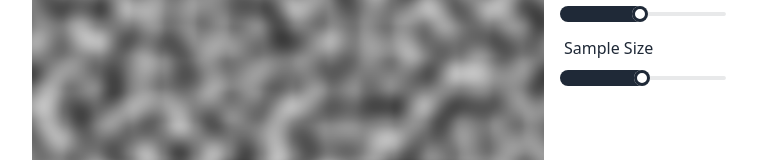
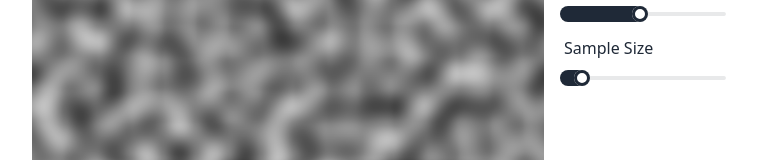
Before and after one commit to ryanachten/hertz, a React (Create React App) app: page / in a window 1280 px wide. Both pictures are taken after a click on the button "PLAY". Shown: the part 172-332 px from the top of the page, without its empty margins (261-1018 px from the left). Built offline with nearby package versions, Linux system fonts and the light colour scheme.

Commit message:
feat: add redux and settings store

```diff
--- a/package.json
+++ b/package.json
@@ -3,6 +3,7 @@
   "version": "0.1.0",
   "private": true,
   "dependencies": {
+    "@reduxjs/toolkit": "^1.9.3",
     "@testing-library/jest-dom": "^5.16.5",
     "@testing-library/react": "^13.4.0",
     "@testing-library/user-event": "^13.5.0",
@@ -13,6 +14,7 @@
     "daisyui": "^2.51.3",
     "react": "^18.2.0",
     "react-dom": "^18.2.0",
+    "react-redux": "^8.0.5",
     "react-scripts": "5.0.1",
     "typescript": "^4.9.5",
     "web-vitals": "^2.1.4"
--- a/src/App.tsx
+++ b/src/App.tsx
@@ -1,19 +1,42 @@
 import { useContext, useEffect, useRef, useState } from "react";
+import { useSelector } from "react-redux";
+import AnimationControls from "./components/AnimationControls";
 import { IMAGE_OPTIONS } from "./constants/image";
+import useSettingRef from "./hooks/useSelectRef";
+import { getSetting } from "./selectors/settings.selectors";
 import { AnimationServiceContext } from "./services/AnimationService";
 import { AudioServiceContext } from "./services/AudioService";
 
 function App() {
   const audioServiceContext = useContext(AudioServiceContext);
   const animationServiceContext = useContext(AnimationServiceContext);
+
   const selectedImage = useRef(IMAGE_OPTIONS[0].path);
-  const sampleSize = useRef(10);
+  const sampleSize = useSettingRef("sampleSize");
+  const fps = useSelector(getSetting)("fps");
+
   const [isAnimating, setAnimating] = useState(false);
   const backgroundCanvasRef = useRef<HTMLCanvasElement>(null);
   const foregroundCanvasRef = useRef<HTMLCanvasElement>(null);
   const imageRef = useRef<HTMLImageElement>();
   const x = useRef(0);
   const y = useRef(0);
+
+  useEffect(() => {
+    animationServiceContext.fps = fps;
+  }, [animationServiceContext, fps]);
+
+  useEffect(() => {
+    setupCanvas();
+    window.addEventListener(animationServiceContext.eventName, handleFrame);
+    return () => {
+      stopServices();
+      window.removeEventListener(
+        animationServiceContext.eventName,
+        handleFrame
+      );
+    };
+  }, []);
 
   const startServices = () => {
     audioServiceContext.startOutput();
@@ -85,50 +108,6 @@ function App() {
     });
   };
 
-  useEffect(() => {
-    setupCanvas();
-    window.addEventListener(animationServiceContext.eventName, handleFrame);
-    return () => {
-      stopServices();
-      window.removeEventListener(
-        animationServiceContext.eventName,
-        handleFrame
-      );
-    };
-  }, []);
-
-  const renderPlayControls = () => (
-    <>
-      <label className="label" htmlFor="fps">
-        FPS
-      </label>
-      <input
-        className="range range-xs"
-        name="fps"
-        type="range"
-        min="0"
-        defaultValue="24"
-        max="50"
-        onChange={(e) => {
-          animationServiceContext.fps = parseInt(e.target.value, 10);
-        }}
-      />
-      <label className="label" htmlFor="sampleSize">
-        Sample Size
-      </label>
-      <input
-        className="range range-xs"
-        name="sampleSize"
-        type="range"
-        min="1"
-        max="100"
-        onChange={(e) => {
-          sampleSize.current = parseInt(e.target.value, 10);
-        }}
-      />
-    </>
-  );
-
   return (
     <main className="flex flex-wrap gap-4 justify-center">
       <div className="relative">
@@ -165,7 +144,7 @@ function App() {
             </option>
           ))}
         </select>
-        {isAnimating && renderPlayControls()}
+        {isAnimating && <AnimationControls />}
       </div>
     </main>
   );
--- /dev/null
+++ b/src/components/AnimationControls.tsx
@@ -0,0 +1,54 @@
+import { useDispatch, useSelector } from "react-redux";
+import { updateSetting } from "../reducers/settings.reducer";
+import { getSetting } from "../selectors/settings.selectors";
+
+const AnimationControls = () => {
+  const fps = useSelector(getSetting)("fps");
+  const sampleSize = useSelector(getSetting)("sampleSize");
+
+  const dispatch = useDispatch();
+  return (
+    <>
+      <label className="label" htmlFor="fps">
+        FPS
+      </label>
+      <input
+        className="range range-xs"
+        name="fps"
+        type="range"
+        min="0"
+        value={fps}
+        max="50"
+        onChange={(e) => {
+          dispatch(
+            updateSetting({
+              key: "fps",
+              value: parseInt(e.target.value, 10),
+            })
+          );
+        }}
+      />
+      <label className="label" htmlFor="sampleSize">
+        Sample Size
+      </label>
+      <input
+        className="range range-xs"
+        name="sampleSize"
+        type="range"
+        min="1"
+        max="100"
+        value={sampleSize}
+        onChange={(e) => {
+          dispatch(
+            updateSetting({
+              key: "sampleSize",
+              value: parseInt(e.target.value, 10),
+            })
+          );
+        }}
+      />
+    </>
+  );
+};
+
+export default AnimationControls;
--- /dev/null
+++ b/src/hooks/useSelectRef.ts
@@ -0,0 +1,22 @@
+import { useEffect, useRef } from "react";
+import { useSelector } from "react-redux";
+import { SettingKey } from "../reducers/settings.reducer";
+import { getSetting } from "../selectors/settings.selectors";
+
+/*
+ * RequestAnimationFrame doesn't play nice with selectors
+ * since they don't update inside the closure.
+ * This hook propagates value updates to a ref to work around this.
+ */
+const useSettingRef = (key: SettingKey) => {
+  const setting = useSelector(getSetting)(key);
+  const settingRef = useRef(setting);
+
+  useEffect(() => {
+    settingRef.current = setting;
+  }, [setting]);
+
+  return settingRef;
+};
+
+export default useSettingRef;
--- a/src/index.tsx
+++ b/src/index.tsx
@@ -1,4 +1,5 @@
 import React from "react";
+import { Provider } from "react-redux";
 import ReactDOM from "react-dom/client";
 import App from "./App";
 import reportWebVitals from "./reportWebVitals";
@@ -6,23 +7,26 @@ import {
   AudioServiceContext,
   AudioServiceSingleton,
 } from "./services/AudioService";
-
-import "./index.css";
 import {
   AnimationServiceContext,
   AnimationServiceSingleton,
 } from "./services/AnimationService";
+import { store } from "./store";
+
+import "./index.css";
 
 const root = ReactDOM.createRoot(
   document.getElementById("root") as HTMLElement
 );
 root.render(
   <React.StrictMode>
-    <AnimationServiceContext.Provider value={AnimationServiceSingleton}>
-      <AudioServiceContext.Provider value={AudioServiceSingleton}>
-        <App />
-      </AudioServiceContext.Provider>
-    </AnimationServiceContext.Provider>
+    <Provider store={store}>
+      <AnimationServiceContext.Provider value={AnimationServiceSingleton}>
+        <AudioServiceContext.Provider value={AudioServiceSingleton}>
+          <App />
+        </AudioServiceContext.Provider>
+      </AnimationServiceContext.Provider>
+    </Provider>
   </React.StrictMode>
 );
 
--- /dev/null
+++ b/src/reducers/settings.reducer.ts
@@ -0,0 +1,33 @@
+import { createSlice } from "@reduxjs/toolkit";
+import type { PayloadAction } from "@reduxjs/toolkit";
+
+export interface SettingsState {
+  fps: number;
+  sampleSize: number;
+}
+
+export type SettingKey = keyof SettingsState;
+
+const initialState: SettingsState = {
+  fps: 24,
+  sampleSize: 10,
+};
+
+export const settingsSlice = createSlice({
+  name: "settings",
+  initialState,
+  reducers: {
+    updateSetting: (
+      state,
+      action: PayloadAction<{
+        key: SettingKey;
+        value: number;
+      }>
+    ) => {
+      state[action.payload.key] = action.payload.value;
+    },
+  },
+});
+
+export const { updateSetting } = settingsSlice.actions;
+export default settingsSlice.reducer;
--- /dev/null
+++ b/src/selectors/settings.selectors.ts
@@ -0,0 +1,5 @@
+import { SettingKey } from "../reducers/settings.reducer";
+import { RootState } from "../store";
+
+export const getSetting = (state: RootState) => (key: SettingKey) =>
+  state.settings[key];
--- /dev/null
+++ b/src/store.ts
@@ -0,0 +1,11 @@
+import { configureStore } from "@reduxjs/toolkit";
+import settingsReducer from "./reducers/settings.reducer";
+
+export const store = configureStore({
+  reducer: {
+    settings: settingsReducer,
+  },
+});
+
+export type RootState = ReturnType<typeof store.getState>;
+export type AppDispatch = typeof store.dispatch;
```
Also changed, not shown: 1 other file (tests, documents, lock files or other folders).
